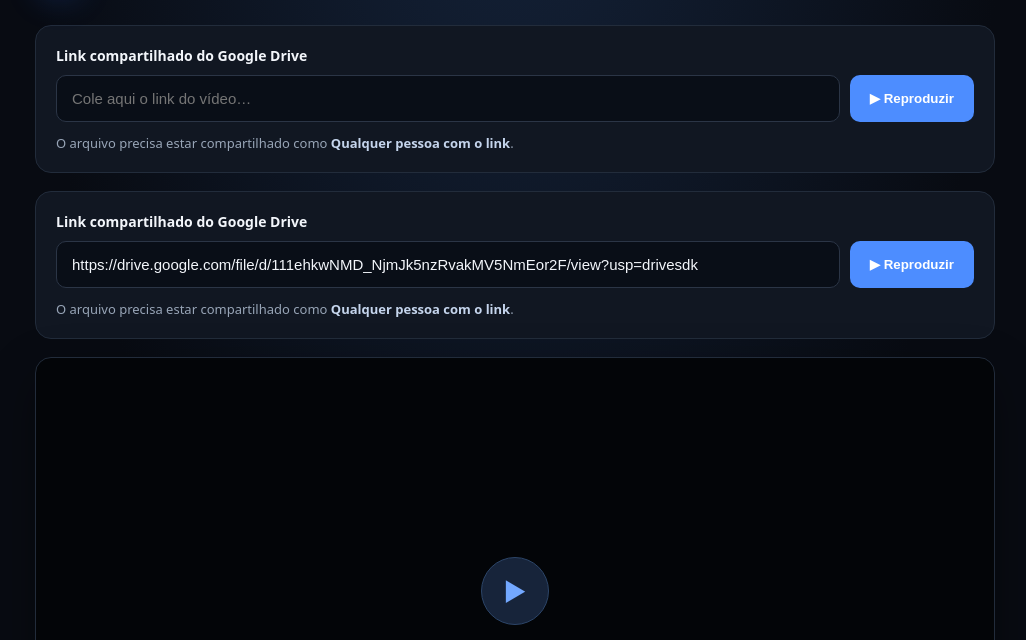
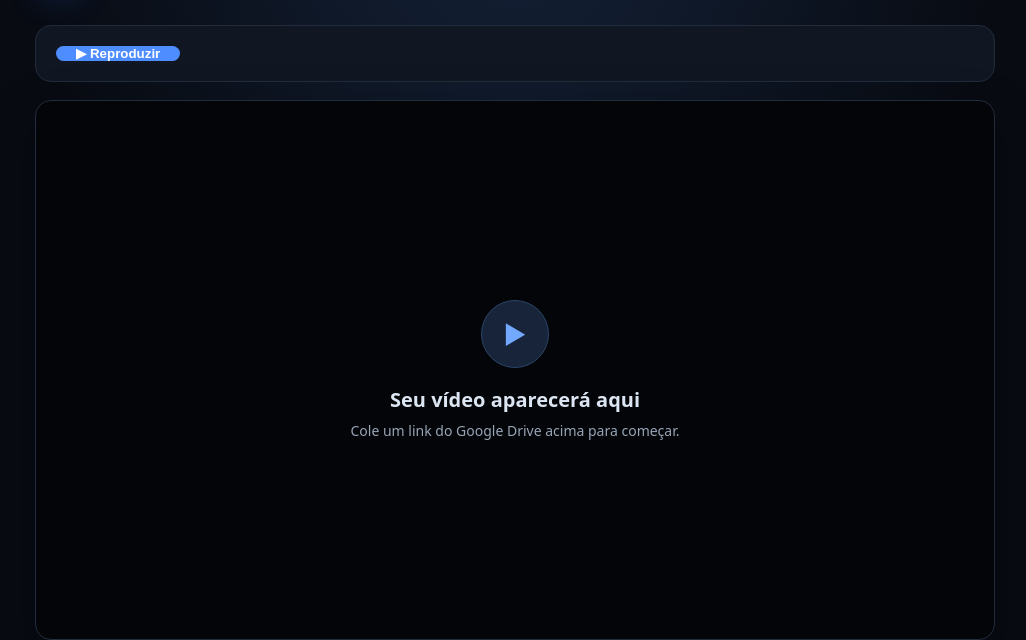
Before and after one commit to drunga-rr/driveplayer, a plain HTML site: page index.html in a window 1280 px wide. Shown: the part 90-730 px from the top of the page, without its empty margins (125-1151 px from the left). Drawn offline with Linux system fonts and the light colour scheme.

Commit message:
Update index.html

```diff
--- a/index.html
+++ b/index.html
@@ -15,25 +15,13 @@
       <div><h1>Drive<span>Player</span></h1><p>Seu vídeo, em uma tela só.</p></div>
     </header>
 
-    <section class="panel">
-      <label for="driveLink">Link compartilhado do Google Drive</label>
+<section class="panel">
       <div class="input-row">
-        <input id="driveLink" type="url" inputmode="url" placeholder="Cole aqui o link do vídeo…" autocomplete="off">
+        <input id="driveLink" type="hidden" value="https://drive.google.com/file/d/111ehkwNMD_NjmJk5nzRvakMV5NmEor2F/view?usp=drivesdk">
         <button id="playBtn" type="button">▶ Reproduzir</button>
       </div>
-      <p class="hint">O arquivo precisa estar compartilhado como <strong>Qualquer pessoa com o link</strong>.</p>
       <p id="message" class="message" role="status" aria-live="polite"></p>
     </section>
-
-<section class="panel">
-  <label for="driveLink">Link compartilhado do Google Drive</label>
-  <div class="input-row">
-    <input id="driveLink" type="url" value="https://drive.google.com/file/d/111ehkwNMD_NjmJk5nzRvakMV5NmEor2F/view?usp=drivesdk" readonly>
-    <button id="playBtn" type="button">▶ Reproduzir</button>
-  </div>
-  <p class="hint">O arquivo precisa estar compartilhado como <strong>Qualquer pessoa com o link</strong>.</p>
-  <p id="message" class="message" role="status" aria-live="polite"></p>
-</section>
 
 
     <section class="player-wrap" aria-label="Reprodutor de vídeo">
```
